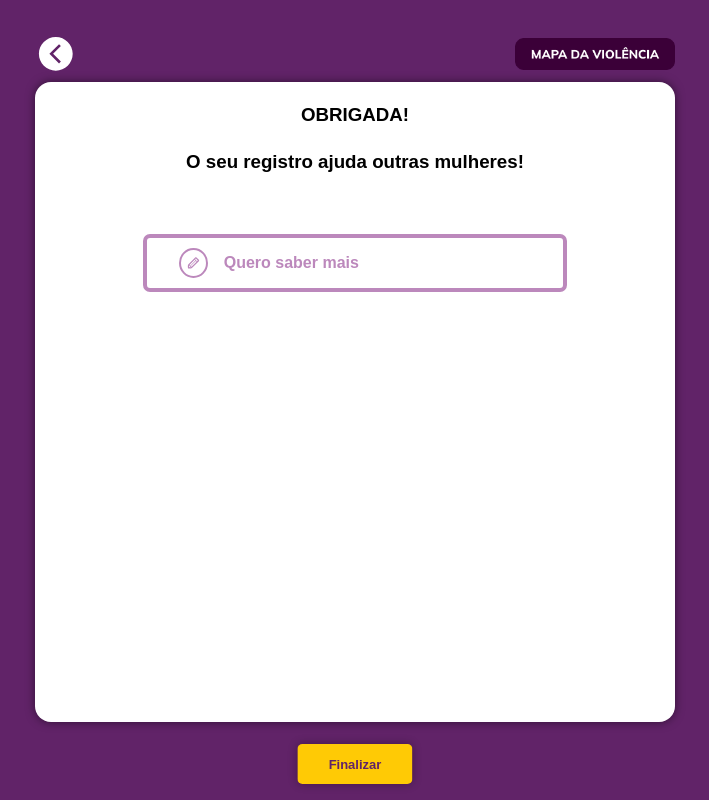
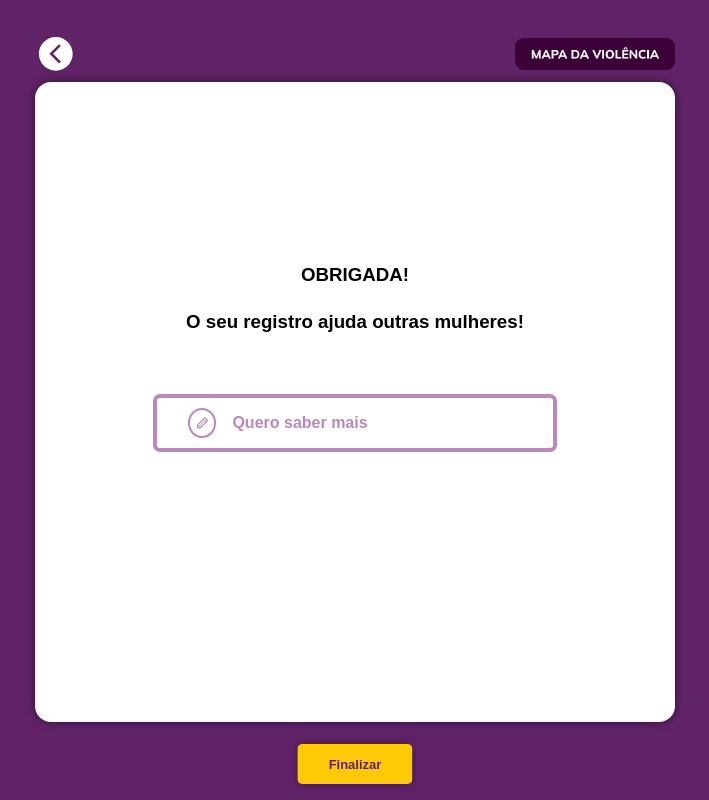
Before and after one commit to anajbsouza/Mapa-da-Violencia, a React (Vite) app in the folder frontend/: page /thank-you in a window 1280 px wide. Shown: the whole page, without its empty margins (285-994 px from the left). Built offline with nearby package versions, Linux system fonts and the light colour scheme.

Commit message:
fix: thank you page new style

```diff
--- a/frontend/src/styles/ThankYouPage.css
+++ b/frontend/src/styles/ThankYouPage.css
@@ -4,6 +4,7 @@
     justify-content: center;
     flex-direction: column;
     text-align: center;
+    padding: 20vh 2vh;
 }
 
 .knowMore-Thankyou {
```
